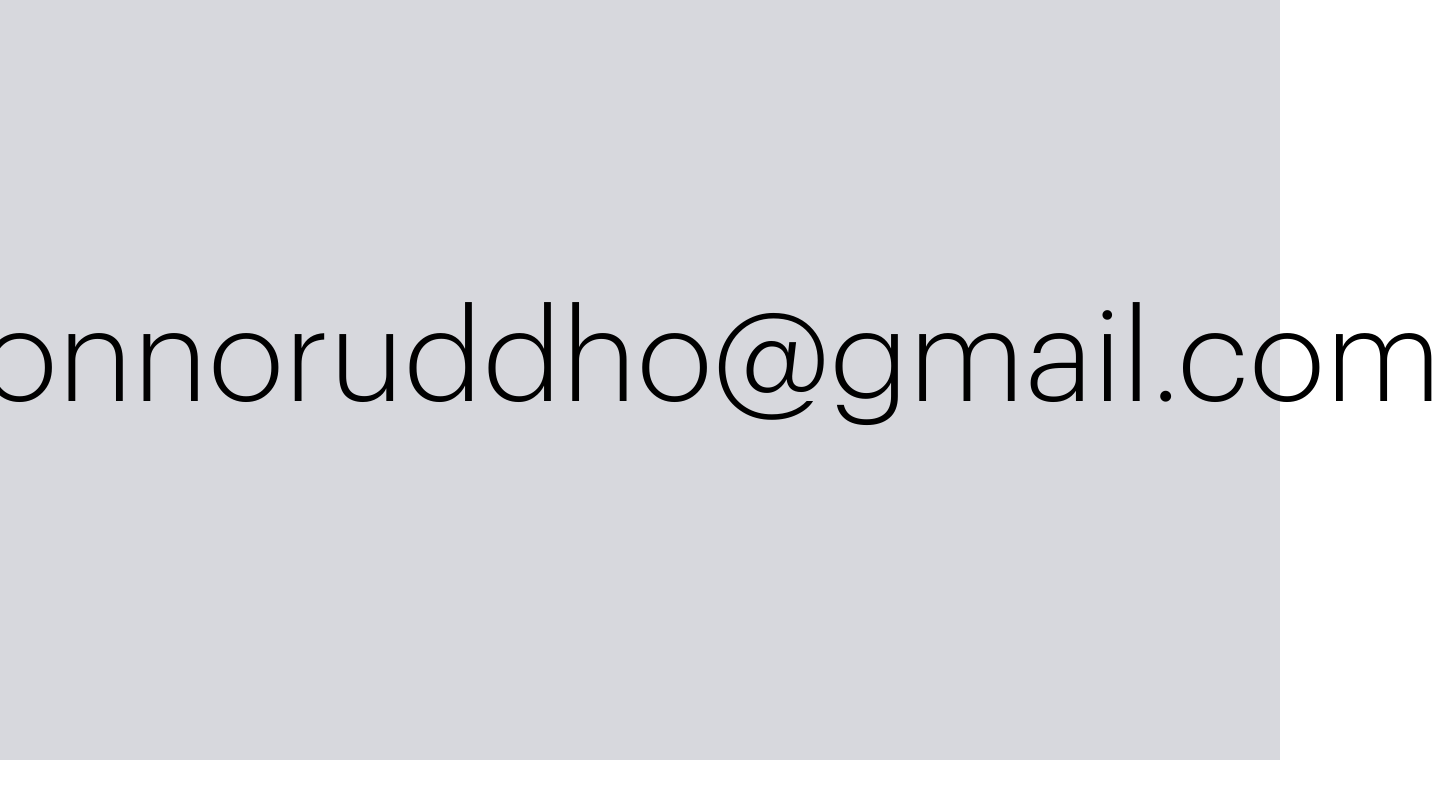
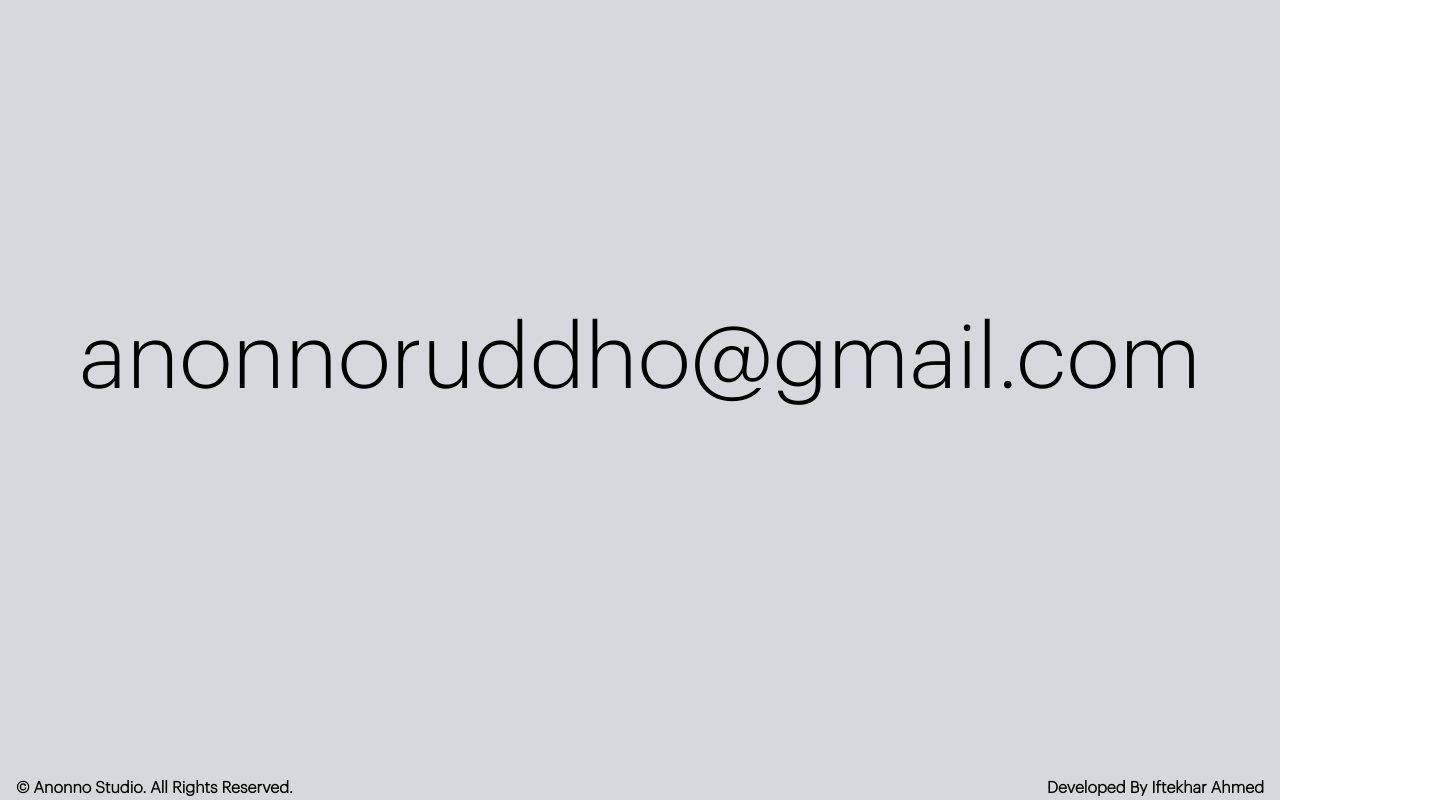
Before and after one commit to ahmedrimon/anonno--portfolio, a Next.js app: page / in a window 1280 px wide. Shown: the part 3941-4741 px from the top of the page, 1442 px wide, since content can reach past the window. Before the commit the page ends 4701 px from the top, so only its background shows below. Built offline with nearby package versions, Linux system fonts and the light colour scheme.

Commit message:
end this thing

```diff
--- a/components/Footer/Footer.tsx
+++ b/components/Footer/Footer.tsx
@@ -1,5 +1,5 @@
 export default function Footer() {
      return <section className="bg-[#D7D8DD] h-screen flex justify-center items-center">
-          <h1 className="font-graphik font-normal text-[8rem]">anonnoruddho@gmail.com</h1>
+          <h1 className="font-graphik font-normal text-[7vw]">anonnoruddho@gmail.com</h1>
      </section>
 }
--- a/components/FooterLast/FooterLast.tsx
+++ b/components/FooterLast/FooterLast.tsx
@@ -1,5 +1,7 @@
+import Link from 'next/link'
 export default function FooterLast() {
-     <section className="bg-[#D7D8DD] h-[10vh]">
-          <h1>Hlw</h1>
+     return <section className="bg-[#D7D8DD] h-[5vh] flex justify-between p-4">
+          <span className="font-graphik font-bold max-[521px]:text-[2vw]">© Anonno Studio. All Rights Reserved.</span>
+          <Link className="font-graphik font-bold max-[521px]:text-[2vw] max-[521px]:text-[1vw]" href="https://www.linkedin.com/in/iftekhar--ahmed/" target="_blank">Developed By Iftekhar Ahmed</Link>
      </section>
 }
--- a/pages/index.tsx
+++ b/pages/index.tsx
@@ -1,6 +1,7 @@
 import Asset from "../components/Asset/Asset";
 import Design from "../components/Design/Design";
 import Footer from "../components/Footer/Footer";
+import FooterLast from "../components/FooterLast/FooterLast";
 import Hero from "../components/Hero/Hero";
 import Navbar from "../components/Navbar/Navbar";
 import Screen from "../components/Screen/Screen";
@@ -16,5 +17,6 @@
           <Design />
           <Asset />
           <Footer />
+          <FooterLast />
      </div>
 }
```
